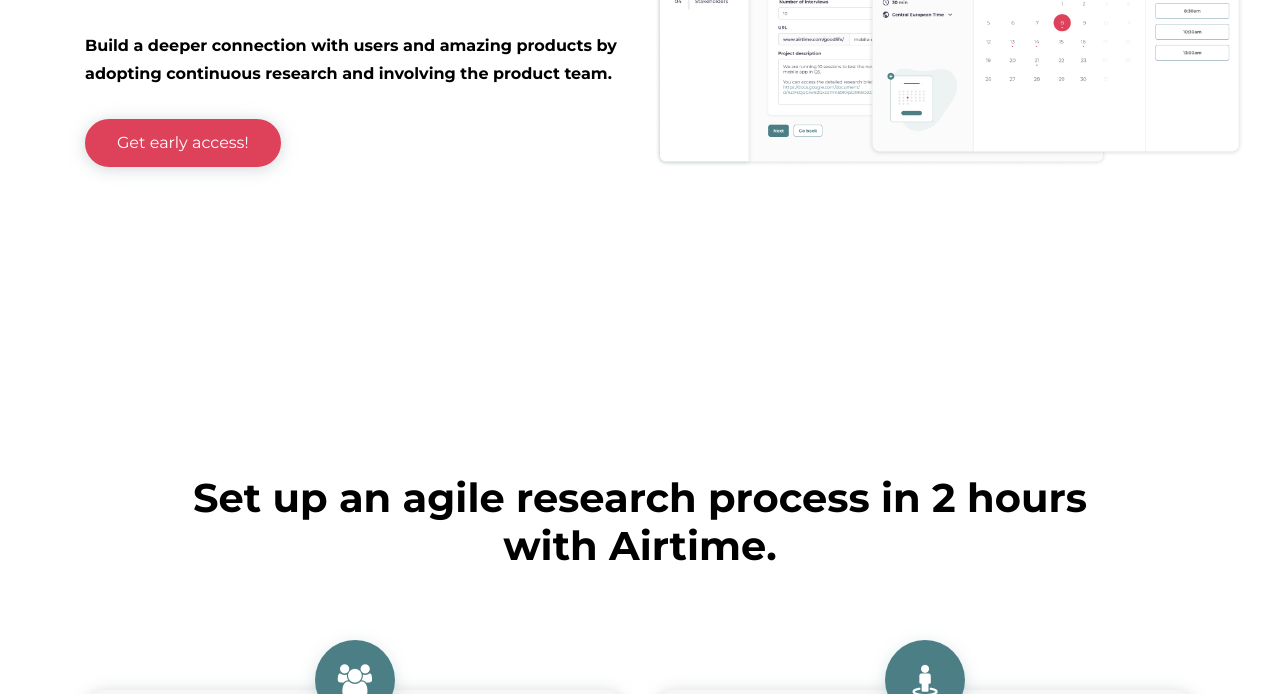
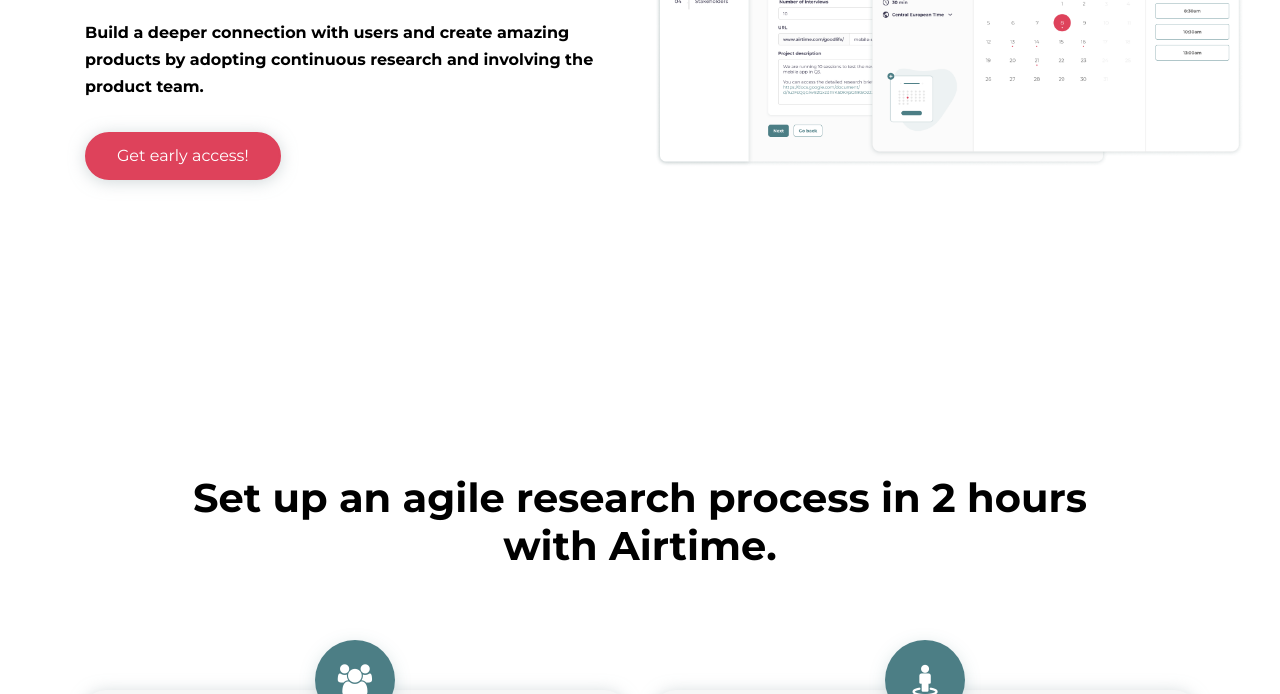
Before and after one commit to AirtimeUX/airtime-web, a website: page index.html in a window 1280 px wide. Shown: the part 406-1100 px from the top of the page. Drawn offline with Linux system fonts and the light colour scheme; files whose address does not match are found by name.

Commit message:
typo fix again

```diff
--- a/index.html
+++ b/index.html
@@ -74,7 +74,7 @@
         <div class="row align-items-center" data-aos="fade-up" data-aos-delay="200">
           <div class="col-lg-6 mb-5">
             <h1 class="mb-5 title">Want to scale your user research?</h1>
-            <p class="pb-3 subtitle">Build a deeper connection with users and amazing products by adopting continuous research and involving the product team.
+            <p class="pb-3 subtitle">Build a deeper connection with users and create amazing products by adopting continuous research and involving the product team.
             </p>
             <div>
               <a href="#contact-form" class="btn main-cta mr-2 mb-2">Get early access!</a>
```
